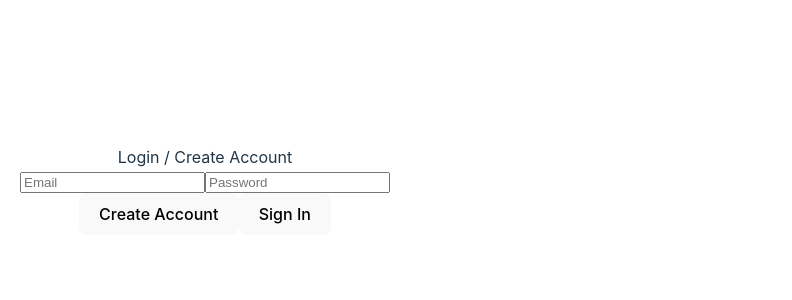
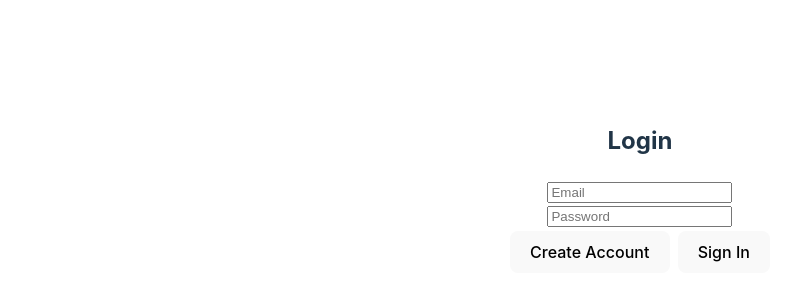
Before and after one commit to thatsmellything/Final-Project-ModWebDev, a React (Vite) app in the folder HikePoster/: page /#/login in a window 1280 px wide. Shown: the part 210-510 px from the top of the page, without its empty margins (0-792 px from the left). Built offline with nearby package versions, Linux system fonts and the light colour scheme; no server answers.

Commit message:
Rounded inputs

```diff
--- a/HikePoster/src/App.css
+++ b/HikePoster/src/App.css
@@ -1,3 +1,7 @@
+* {
+  box-sizing: border-box;
+}
+
 #root {
   max-width: 1280px;
   margin: 0 auto;
--- a/HikePoster/src/pages/login.css
+++ b/HikePoster/src/pages/login.css
@@ -1,24 +1,31 @@
+* {
+  box-sizing: border-box;
+}
 
+button {
+  margin: 4px;
+}
 
 body {
-    width : 100%;
-    margin: auto;
-    padding: 10px;
-    align-content: center;
-
-}
-.header {
-  margin-left: auto;
-  margin-right: auto;
-  display: block;
+  display: flex;
+  justify-content: center;
   text-align: center;
-  width: 100%;
 }
 
-div {
-  margin-left: auto;
-  margin-right: auto;
-  display: block;
+.text-input {
+  border-radius: 8px;
+  background-color: rgb(238, 238, 238);
+  margin-top: 4px;
+  margin-bottom: 4px;
+  border: 1px solid transparent;
+  padding: 0.6em 1.2em;
+  font-size: 1em;
+  font-weight: 500;
+  font-family: inherit;
+}
+
+.container {
+  display: flex;
+  justify-content: center;
   text-align: center;
-  width: 100%;
 }
--- a/HikePoster/src/pages/login.tsx
+++ b/HikePoster/src/pages/login.tsx
@@ -1,6 +1,7 @@
 import { useState } from "react";
 import { auth } from "../lib/firebase";
 import { createUserWithEmailAndPassword, signInWithEmailAndPassword } from "firebase/auth";
+import "./login.css";
 
 export const Login = () => {
   const [email, setEmail] = useState('');
@@ -24,12 +25,14 @@ export const Login = () => {
   return (
     // <div className="container">
 
-    <div className="header">
+    <div className="container">
       <div>
-        <div>Login / Create Account</div>
+        <h2>Login</h2>
         <div>
-          <input type="email" value={email} onChange={e => setEmail(e.target.value)} placeholder="Email"/>
-          <input type="password" value={password} onChange={e => setPassword(e.target.value)} placeholder="Password"/>
+          <input className="login-input" type="email" value={email} onChange={e => setEmail(e.target.value)} placeholder="Email"/>
+        </div>
+        <div>
+          <input className="login-input" type="password" value={password} onChange={e => setPassword(e.target.value)} placeholder="Password"/>
         </div>
         <div className="login-controls">
           <button className="secondary" onClick={signUp}>Create Account</button>
--- a/HikePoster/src/pages/posts.css
+++ b/HikePoster/src/pages/posts.css
@@ -5,6 +5,37 @@
   text-align: center;
 }
 
+textarea {
+  border-radius: 8px;
+  background-color: rgb(238, 238, 238);
+  margin-top: 4px;
+  margin-bottom: 4px;
+  border: 1px solid transparent;
+  padding: 0.6em 1.2em;
+  font-size: 1em;
+  font-weight: 500;
+  font-family: inherit;
+}
+
+.title {
+  height: 50px;
+  width: 300px;
+}
+
+.description {
+  height: 100px;
+  width: 300px;
+}
+
+.file-input {
+  margin-top: 4px;
+  margin-bottom: 4px;
+  padding: 0.6em 1.2em;
+  font-size: 1em;
+  font-weight: 500;
+  font-family: inherit;
+  width: 300px;
+}
 
 .post {
   width: 100%;
@@ -24,10 +55,12 @@ img {
   font-size: xx-small;
 }
 
-.file-input {
-  margin: auto auto;
+.logout {
+  position: absolute;
+  top: 10px;
+  right: 10px;
+  background-color: rgb(235, 127, 127);
 }
-
 
 
 /* .center {
--- a/HikePoster/src/pages/posts.tsx
+++ b/HikePoster/src/pages/posts.tsx
@@ -187,10 +187,10 @@ export const Posts = () => {
         <div>Make a Post</div>
         {/* File browser for selection */}
         <div>
-          <textarea value={title} onChange={(e) => setTitle(e.target.value)} placeholder="Title"></textarea>
+          <textarea className="title" value={title} onChange={(e) => setTitle(e.target.value)} placeholder="Title"></textarea>
         </div>
         <div>
-          <textarea value={description} onChange={(e) => setDescription(e.target.value)} placeholder="Description"></textarea>
+          <textarea className="description" value={description} onChange={(e) => setDescription(e.target.value)} placeholder="Description"></textarea>
         </div>
         <div>
           <input className="file-input" type="file" onChange={(e) => setImageFile(e.target.files?.[0])}/>
@@ -198,7 +198,7 @@ export const Posts = () => {
         <br></br>
         <div>
           <button onClick={() => {submitPost()}}>Submit Post</button>
-          <button onClick={() => signOut(auth)}>Logout</button>
+          <button className="logout" onClick={() => signOut(auth)}>Logout</button>
         </div>
 
         <br></br>
```
Also changed, not shown: 3 other files (tests, documents, lock files or other folders).
